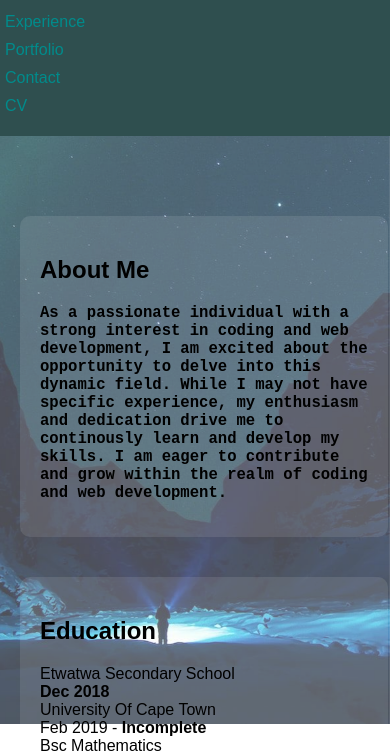
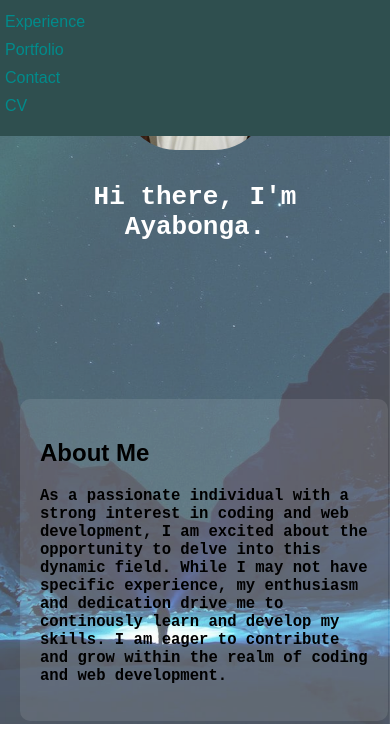
Before and after one commit to ayabong-a/ayabong-a.github.io, a plain HTML site: page index.html in a window 390 px wide. Shown: the part 120-873 px from the top of the page. Drawn offline with Linux system fonts and the light colour scheme.

Commit message:
adjusted max-width for header image to account for smaller screens

```diff
--- a/styles.css
+++ b/styles.css
@@ -209,10 +209,22 @@ form button:hover {
     max-width: 100%;
     padding: 10px;
   }
+
+  header img {
+    max-width: 30%;
+  }
 }
 
 @media (max-width: 600px) {
   .skill-grid {
     grid-template-columns: 1fr 1fr;
   }
+
+  .content {
+    margin-top: 100px;
+  }
+
+  header img {
+    max-width: 50%;
+  }
 }
```
